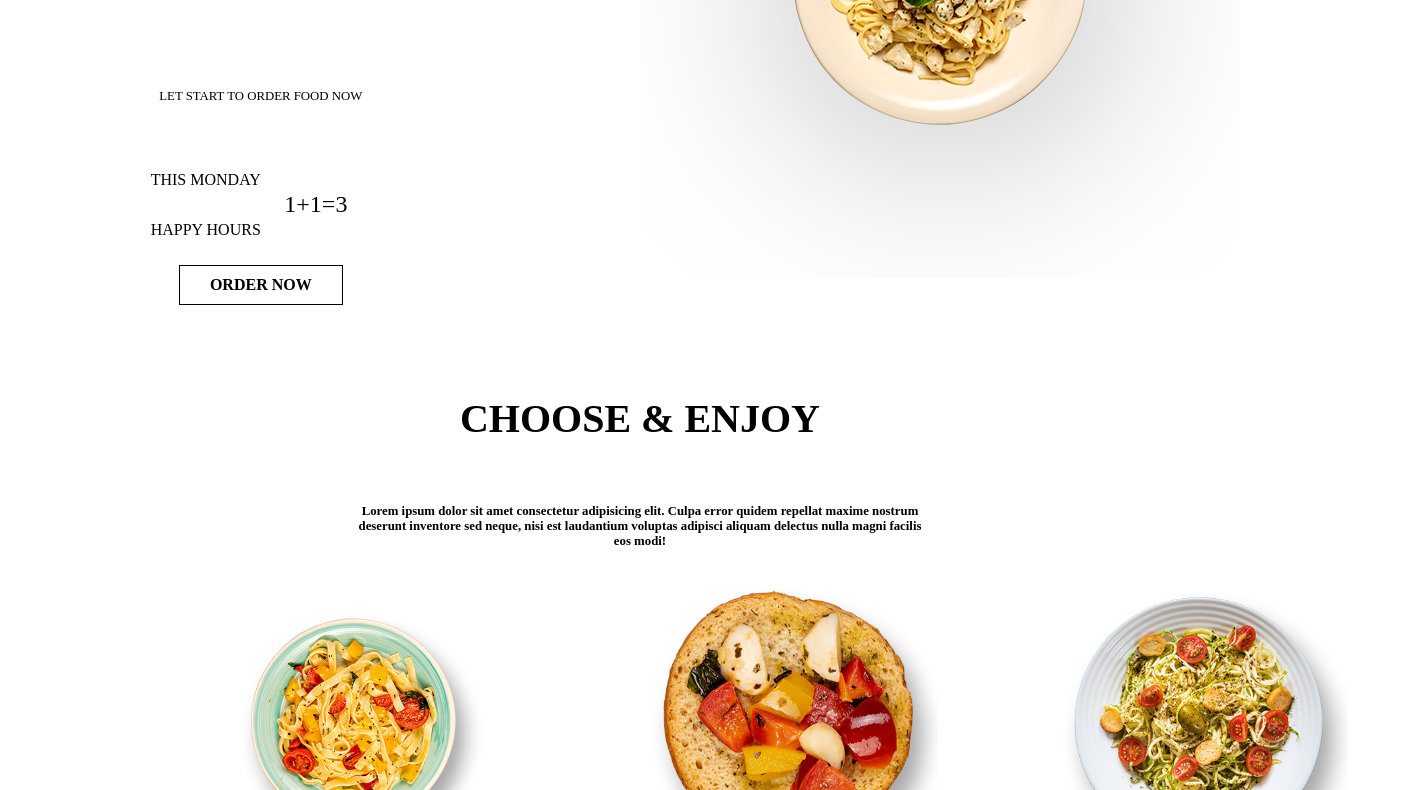
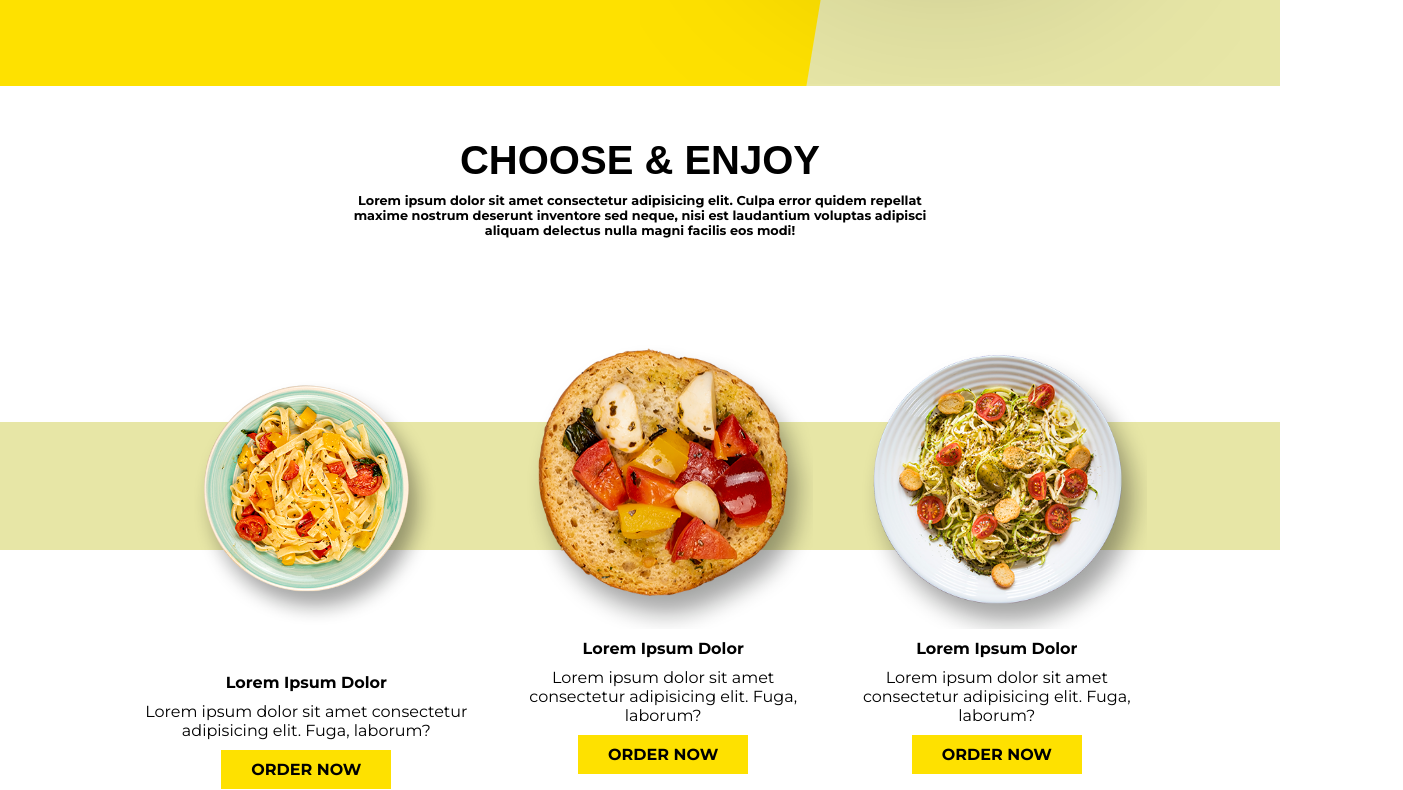
Before and after one commit to JhonPintoADSO/Landing-Restaurante.github.io, a plain HTML site: page index.html in a window 1280 px wide. Shown: the part 650-1440 px from the top of the page, 1403 px wide, since content can reach past the window. Drawn offline with Linux system fonts and the light colour scheme; a web font is replaced by a local one.

Commit message:
REVISANDO RUTAS:(

```diff
--- a/components/assets/menu.css
+++ b/components/assets/menu.css
@@ -1,4 +1,4 @@
-@import url(components/assets/root.css);
+@import url(root.css);
 
 .menu{
     width: 100%;
--- a/components/assets/pie.css
+++ b/components/assets/pie.css
@@ -1,4 +1,4 @@
-@import url(components/assets/root.css);
+@import url(root.css);
 
 .container--pie{
     height: 20em;
--- a/components/assets/style.css
+++ b/components/assets/style.css
@@ -1,6 +1,6 @@
-@import url(components/assets/root.css);
-@import url(components/assets/menu.css);
-@import url(components/assets/pie.css);
+@import url(root.css);
+@import url(menu.css);
+@import url(pie.css);
 
 
 /* Estilos de la seccion de inicio */
```
